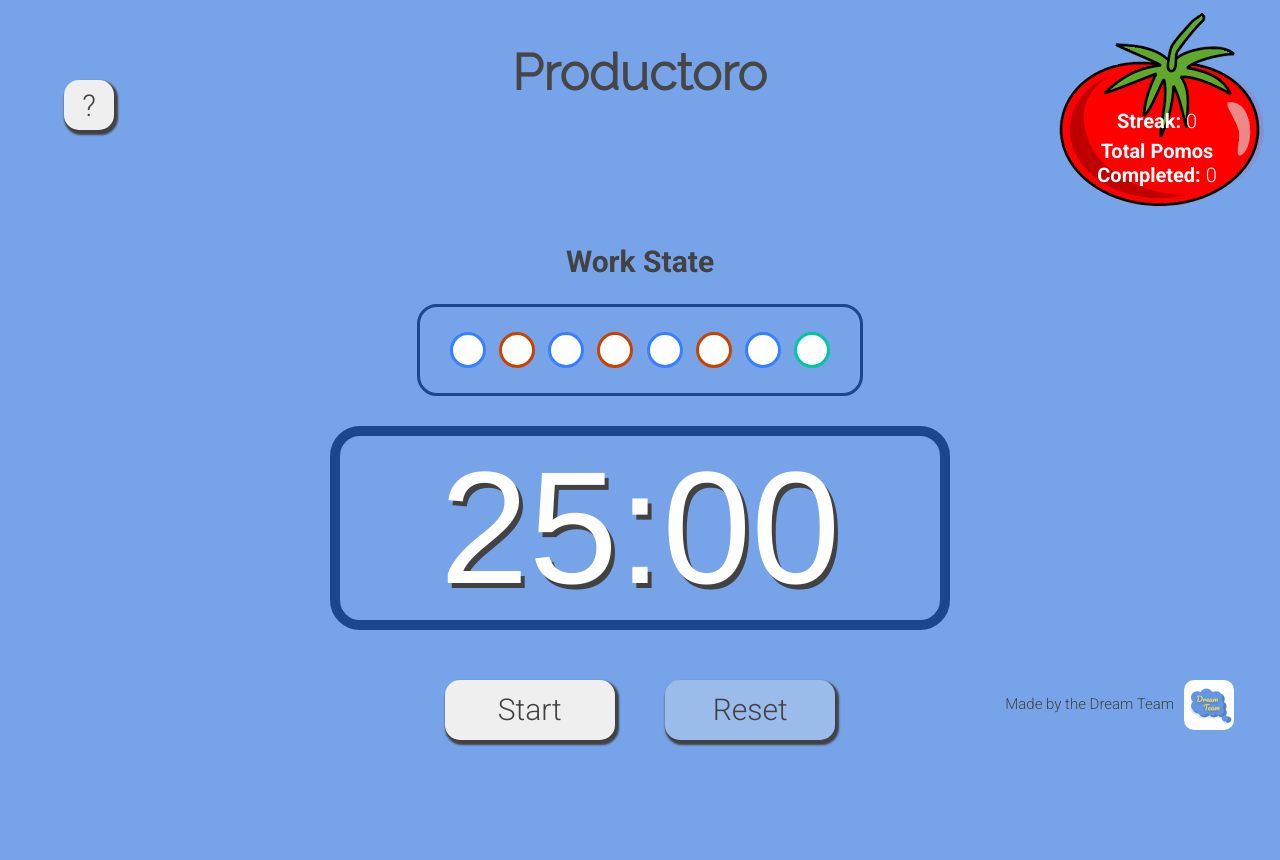
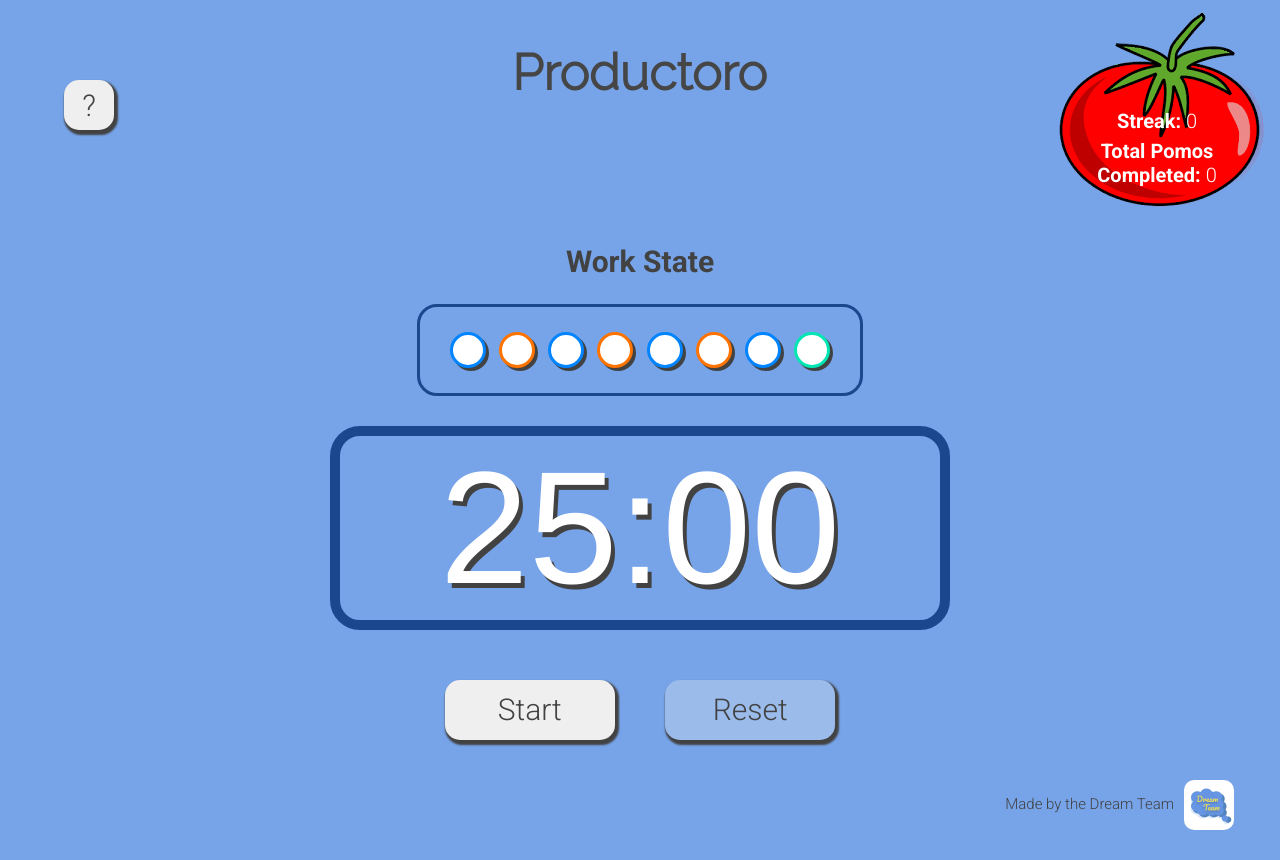
Before and after one commit to nidhigiridhar/cse110-w21-group35, a website with bundled scripts: page source/productoro.html in a window 1280 px wide. Before the commit the page ends 800 px from the top, so only its background shows below. Built offline with nearby package versions, Linux system fonts and the light colour scheme.

Commit message:
Cleaned up CSS file

```diff
--- a/source/styles.css
+++ b/source/styles.css
@@ -10,9 +10,9 @@
   --clr-accent-pomo: #032e77c9;
   --clr-accent-short: #923201;
   --clr-accent-long: #01795f;
-  --clr-circle-pomo: #005effc9;
-  --clr-circle-short: #c94300;
-  --clr-circle-long: #00c79c;
+  --clr-circle-pomo: #0084ff;
+  --clr-circle-short: #ff7300;
+  --clr-circle-long: #03e6b4;
   --clr-dark: #424242;
   --clr-gray: #a8a8a8;
   --clr-faded-black: rgba(0,0,0,0.4);
@@ -94,7 +94,6 @@ b {
   padding-top: 1px;
   padding-right: 1px;
   /* border: black 3px solid; */
-
 }
 #streak-counter {
   display : block;
@@ -118,6 +117,7 @@ b {
   right: 30px;
   /* border: black 3px solid; */
 }
+
 /******** break reminders ********/
 #break-reminder {
   display : block;
@@ -137,20 +137,25 @@ b {
   background-color: var(--clr-light);
   border-radius: 50%;
   border: 3px solid;
+  /* border-color: var(--clr-light); */
   height: 30px;
   width: 30px;
   display: flex;
   align-items: center;
   justify-content:center;
+  box-shadow: 3px 3px var(--clr-dark);
 }
 .circle.pomo {
   border-color: var(--clr-circle-pomo);
+  /* background-color: var(--clr-circle-pomo); */
 }
 .circle.short {
   border-color: var(--clr-circle-short);
+  /* background-color: var(--clr-circle-short); */
 }
 .circle.long {
   border-color: var(--clr-circle-long);
+  /* background-color: var(--clr-circle-long); */
 }
 .circle.deactive {
   border-color: var(--clr-gray);
@@ -180,6 +185,7 @@ b {
 .progress-container[state="long"] {
   border-color: var(--clr-accent-long);
 }
+
 /******** Timer ********/
 #timer-container {
   /* border: black 3px solid; */
@@ -240,12 +246,7 @@ button {
   display: grid;
   grid-template-columns: 1fr 1fr;
   position: relative;
-}
-.button-enabled {
-
-}
-.button-disabled {
-
+  height: 100px;
 }
 
 /******** Instructions ********/
```
